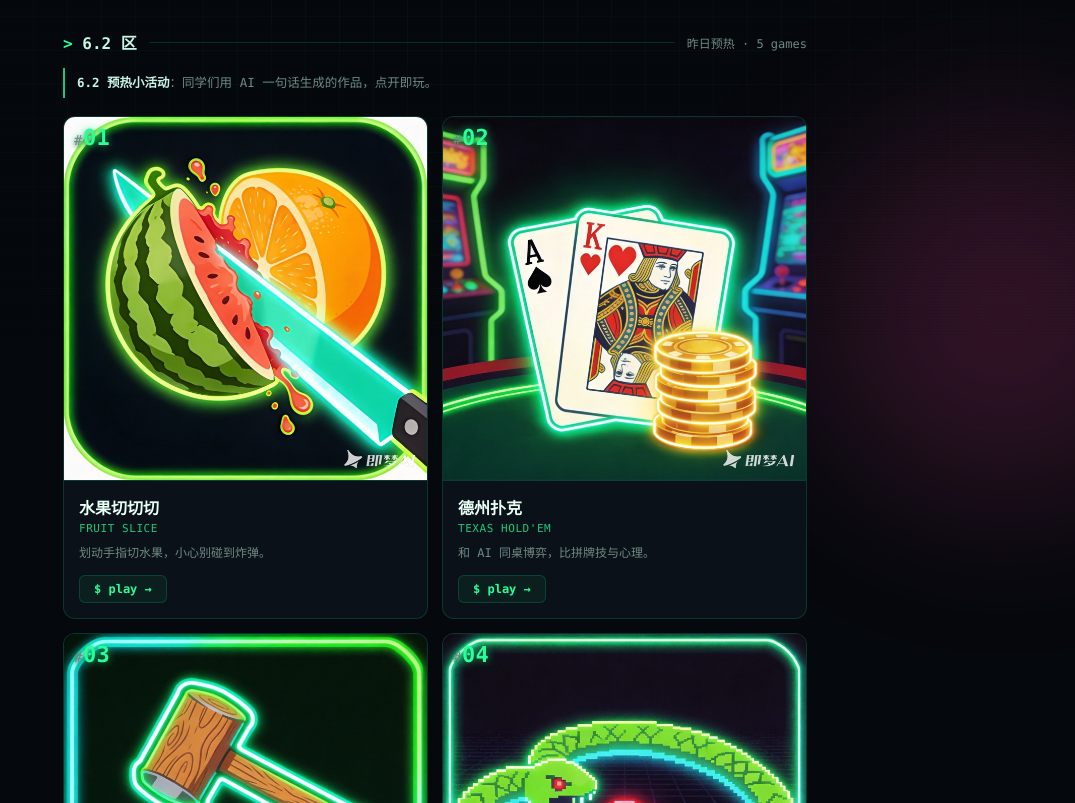
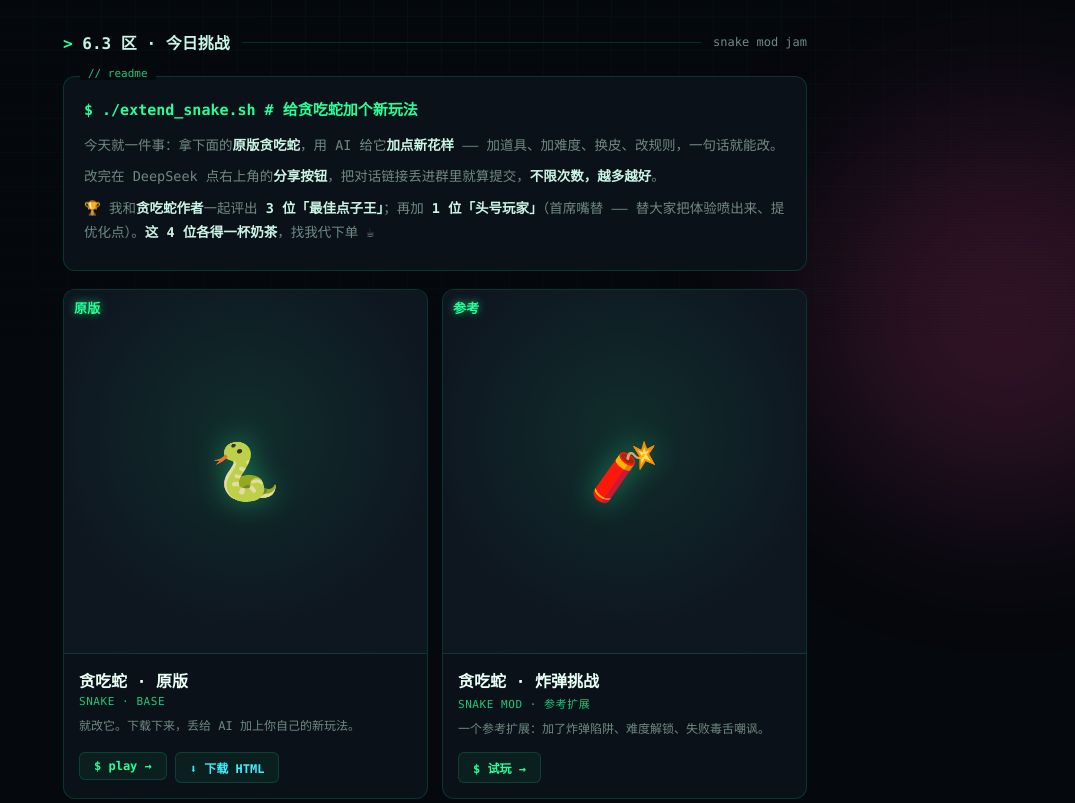
Before and after one commit to sylvan-x/hitwh-ai-game-jam, a plain HTML site: page index.html in a window 1280 px wide. Shown: the part 460-1263 px from the top of the page, without its empty margins (205-1280 px from the left). Drawn offline with Linux system fonts and the light colour scheme.

Commit message:
页面: 6.3区置顶; 原版加下载HTML按钮; 炸弹版文案改为参考扩展; 优化今日挑战文案

```diff
--- a/index.html
+++ b/index.html
@@ -148,6 +148,10 @@
     transition:background .16s,color .16s;
   }
   .game:hover .play{background:var(--green);color:#04130c}
+  .actions{display:flex;gap:8px;flex-wrap:wrap;margin-top:13px}
+  .actions .play{margin-top:0}
+  .play.alt{color:var(--cyan);cursor:pointer}
+  .game:hover .play.alt{background:var(--cyan);color:#04130c}
 
   .intro{
     margin-top:22px;border:1px solid var(--line);border-radius:12px;
@@ -189,6 +193,42 @@
       </a>
       <div class="cta-note">填完表后扫码进活动群 · 名额有限</div>
     </header>
+
+    <div class="sect">
+      <h2><span class="c">&gt;</span> 6.3 区 · 今日挑战</h2>
+      <div class="ln"></div>
+      <span class="n">snake mod jam</span>
+    </div>
+
+    <div class="intro">
+      <p class="slogan">$ ./extend_snake.sh  # 给贪吃蛇加个新玩法</p>
+      <p>今天就一件事：拿下面的<b>原版贪吃蛇</b>，用 AI 给它<b>加点新花样</b> —— 加道具、加难度、换皮、改规则，一句话就能改。</p>
+      <p>改完在 DeepSeek 点右上角的<b>分享按钮</b>，把对话链接丢进群里就算提交，<b>不限次数，越多越好</b>。</p>
+      <p>🏆 我和<b>贪吃蛇作者</b>一起评出 <b>3 位「最佳点子王」</b>；再加 <b>1 位「头号玩家」</b>（首席嘴替 —— 替大家把体验喷出来、提优化点）。<b>这 4 位各得一杯奶茶</b>，找我代下单 ☕</p>
+    </div>
+
+    <div class="grid">
+      <a class="game" href="贪吃蛇.html">
+        <div class="cover"><span class="num" style="font-size:13px">原版</span><span class="ico">🐍</span></div>
+        <div class="body">
+          <h3>贪吃蛇 · 原版</h3><div class="en">Snake · base</div>
+          <div class="desc">就改它。下载下来，丢给 AI 加上你自己的新玩法。</div>
+          <div class="actions">
+            <span class="play">$ play →</span>
+            <span class="play alt" onclick="event.preventDefault();event.stopPropagation();var a=document.createElement('a');a.href='贪吃蛇.html';a.download='贪吃蛇.html';document.body.appendChild(a);a.click();a.remove();">⬇ 下载 HTML</span>
+          </div>
+        </div>
+      </a>
+
+      <a class="game" href="贪吃蛇-sunye-1.html">
+        <div class="cover"><span class="num" style="font-size:13px">参考</span><span class="ico">🧨</span></div>
+        <div class="body">
+          <h3>贪吃蛇 · 炸弹挑战</h3><div class="en">Snake Mod · 参考扩展</div>
+          <div class="desc">一个参考扩展：加了炸弹陷阱、难度解锁、失败毒舌嘲讽。</div>
+          <span class="play">$ 试玩 →</span>
+        </div>
+      </a>
+    </div>
 
     <div class="sect">
       <h2><span class="c">&gt;</span> 6.2 区</h2>
@@ -245,38 +285,6 @@
       </a>
     </div>
 
-    <div class="sect">
-      <h2><span class="c">&gt;</span> 6.3 区 · 今日挑战</h2>
-      <div class="ln"></div>
-      <span class="n">snake mod jam</span>
-    </div>
-
-    <div class="intro">
-      <p class="slogan">$ ./extend_snake.sh  # 给贪吃蛇加个新玩法</p>
-      <p>今日玩法：在<b>已有的贪吃蛇</b>上做<b>玩法扩展</b>（加道具、加难度、换主题…一句话就能改）。改完点 DeepSeek 右上角的<b>分享按钮</b>，把对话链接发到群里，<b>可多次提交</b>。</p>
-      <p>🏆 我和<b>贪吃蛇作者</b>共同评出 <b>3 位「最佳点子王」</b>；另设 <b>1 位「头号玩家」</b>（首席嘴替 —— 替大家把体验说出来，能喷、能提优化点）。<b>4 位各得一杯奶茶</b>，找我代下单 ☕</p>
-    </div>
-
-    <div class="grid">
-      <a class="game" href="贪吃蛇.html">
-        <div class="cover"><span class="num" style="font-size:13px">原版</span><span class="ico">🐍</span></div>
-        <div class="body">
-          <h3>贪吃蛇 · 原版</h3><div class="en">Snake · base</div>
-          <div class="desc">从这个经典版开始改造，加上你的新玩法。</div>
-          <span class="play">$ play →</span>
-        </div>
-      </a>
-
-      <a class="game" href="贪吃蛇-sunye-1.html">
-        <div class="cover"><span class="num" style="font-size:13px">打样</span><span class="ico">🧨</span></div>
-        <div class="body">
-          <h3>贪吃蛇 · 炸弹挑战</h3><div class="en">Snake Mod · 参考示例</div>
-          <div class="desc">作者的扩展示范：炸弹陷阱 + 难度解锁 + 失败毒舌嘲讽。照这思路扩你的版本。</div>
-          <span class="play">$ 看示例 →</span>
-        </div>
-      </a>
-    </div>
-
     <div class="intro">
       <p class="slogan">$ echo "有工具，谁都能做出来；做不完，也值得上台讲"</p>
       <p>AI 已经能让零基础的人做出能玩的小游戏。这是一场 <b>AI 辅助的命题 game jam</b>：用 DeepSeek / Trae SOLO / 即梦 这些国内直连工具，命题做游戏、部署上线、互相试玩、现场投票。</p>
```
